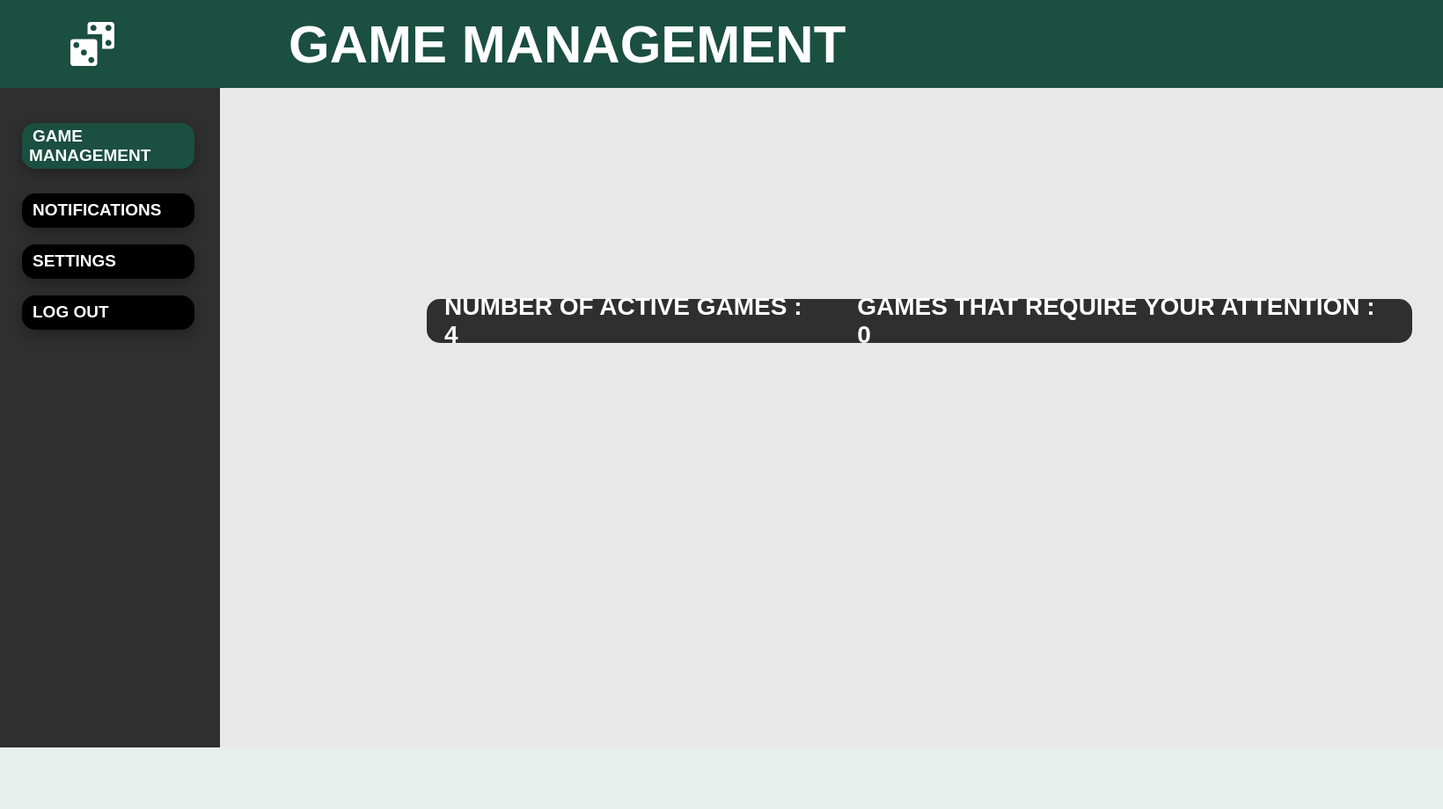
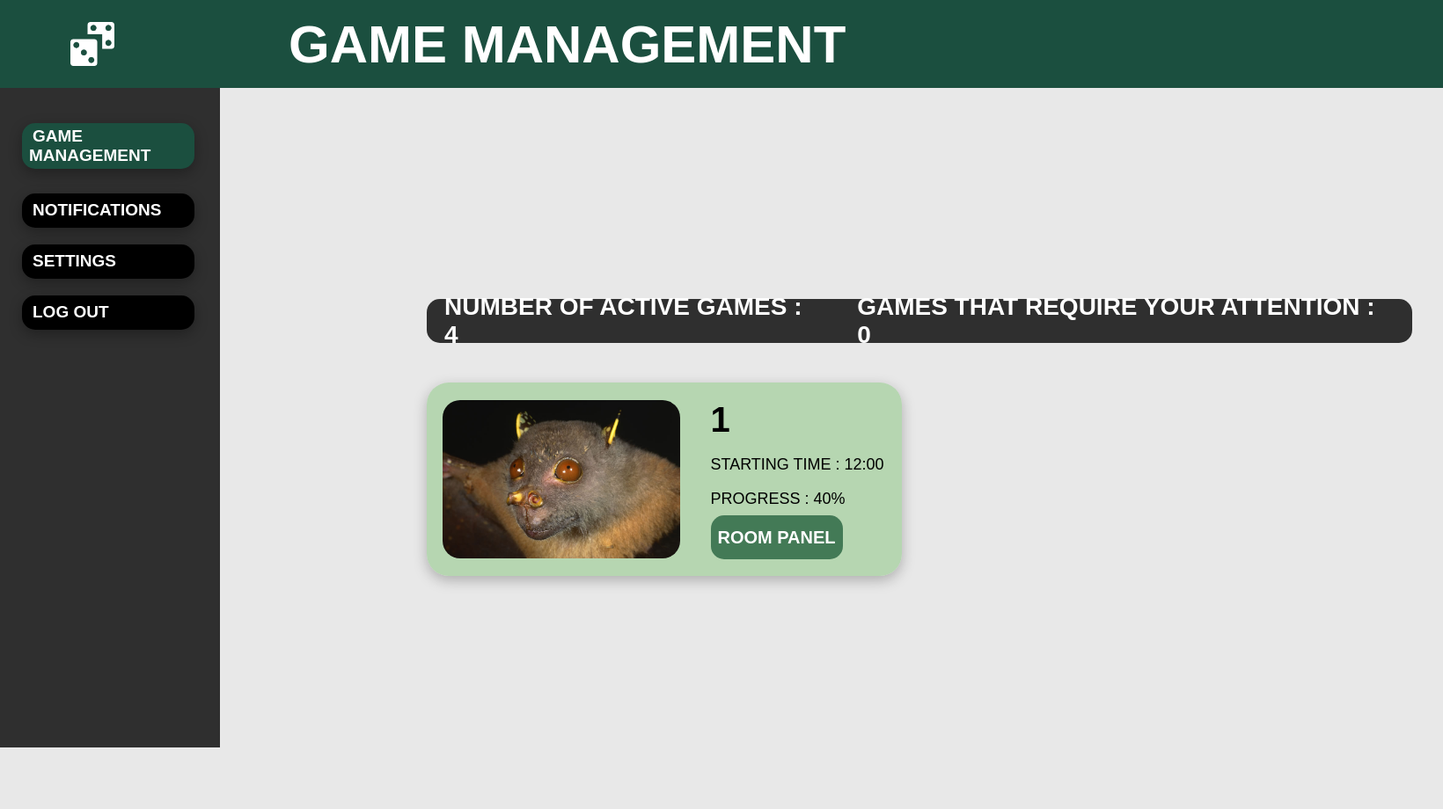
Before and after one commit to eryk-poradecki/TP_Escape_IT, a Django app: page / in a window 1640 px wide. Shown: the whole page at 88% size. Before the commit the page ends 850 px from the top, so only its background shows below. Run offline with Django 4.2, Linux system fonts and the light colour scheme; tables that the repository leaves empty hold one stand-in row (values such as "Sample post"); some web fonts are replaced.

Commit message:
Moved rooms display to home

```diff
--- a/Escape_IT/game_master/templates/game_master/home.html
+++ b/Escape_IT/game_master/templates/game_master/home.html
@@ -1,9 +1,25 @@
 {% extends 'game_master/base.html' %}
-{% load static %}
 
 {% block content %}
     <div class="active-games">
         <p>number of active games : 4</p>
         <p>games that require your attention : 0</p>
     </div>
+
+    <div class="rooms-layout">
+        {% for room in rooms %}
+        <div class="room">
+            <img src="../../static/img/placeholder.jpg" class="photo">
+            <div class="room-text">
+                <p class="room-number">{{room.id}}</p>
+                <p>starting time : 12:00</p>
+                <p>progress : 40%</p>
+                <div class="room-panel-button">
+                    <p>room panel</p>
+                </div>
+            </div>
+        </div>
+        {% endfor %}
+    </div>
+
 {% endblock content %}
--- a/Escape_IT/game_master/templates/game_master/rooms.html
+++ b/Escape_IT/game_master/templates/game_master/rooms.html
@@ -3,7 +3,7 @@
 {% block content %}
 
     {% for room in rooms %}
-        <h1>{{ room.room_id }}</h1>
+        <h1>{{ room.id }}</h1>
         <p>{{ room.room_description }}</p>
     {% endfor %}
 
--- a/Escape_IT/game_master/urls.py
+++ b/Escape_IT/game_master/urls.py
@@ -2,7 +2,7 @@ from django.urls import path
 from . import views as game_master_views
 
 urlpatterns = [
-    path('', game_master_views.home),
+    path('', game_master_views.rooms),
     path('notifications/', game_master_views.notifications, name='notifications'),
     path('settings/', game_master_views.settings, name='settings'),
     path('rooms/', game_master_views.rooms, name='rooms'),
--- a/Escape_IT/game_master/views.py
+++ b/Escape_IT/game_master/views.py
@@ -21,7 +21,7 @@ def rooms(request):
         'rooms': Room.objects.all()
     }
 
-    return render(request, 'game_master/rooms.html', context)
+    return render(request, 'game_master/home.html', context)
 
 
 def room_detail(request, room_id):
```
